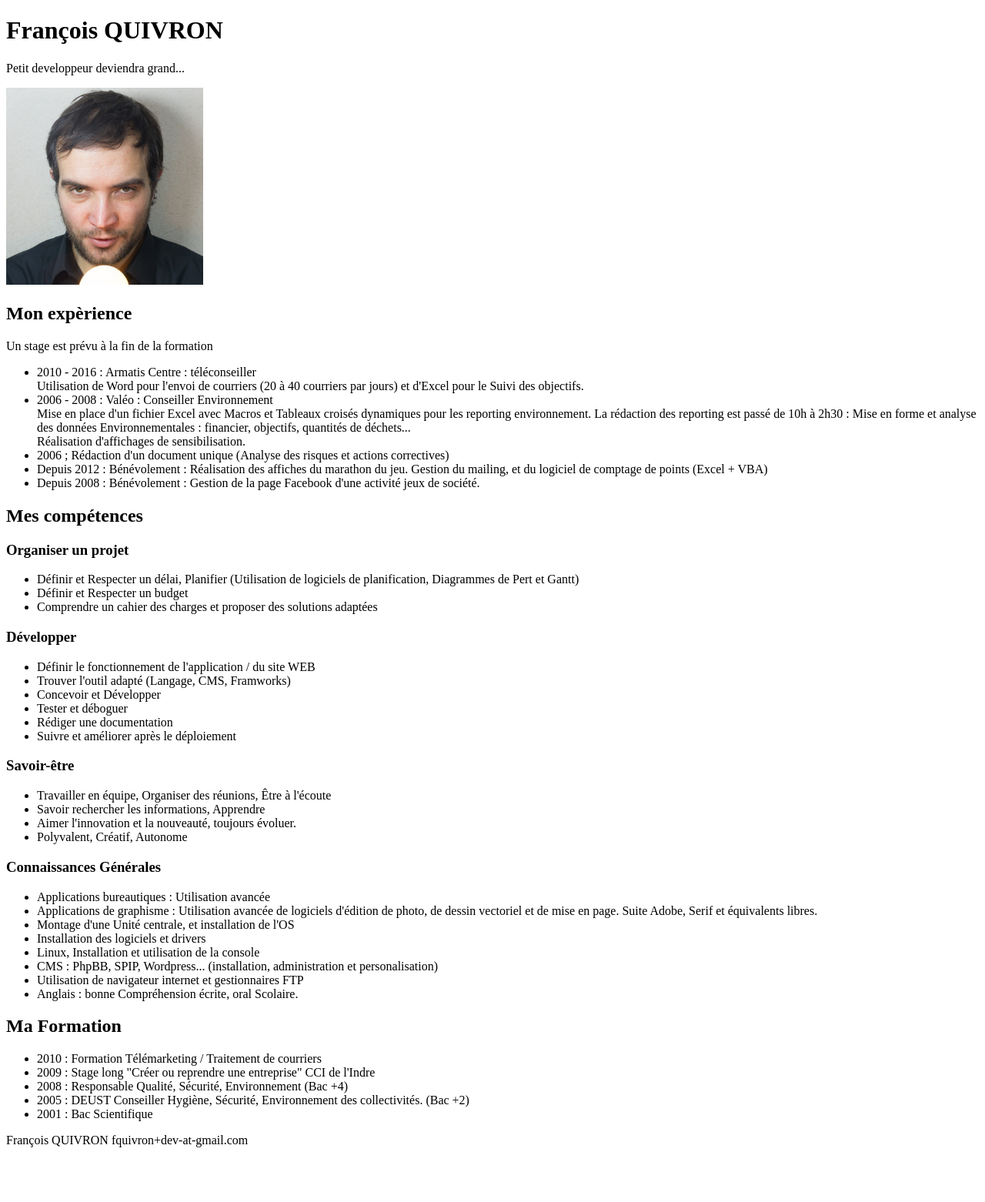
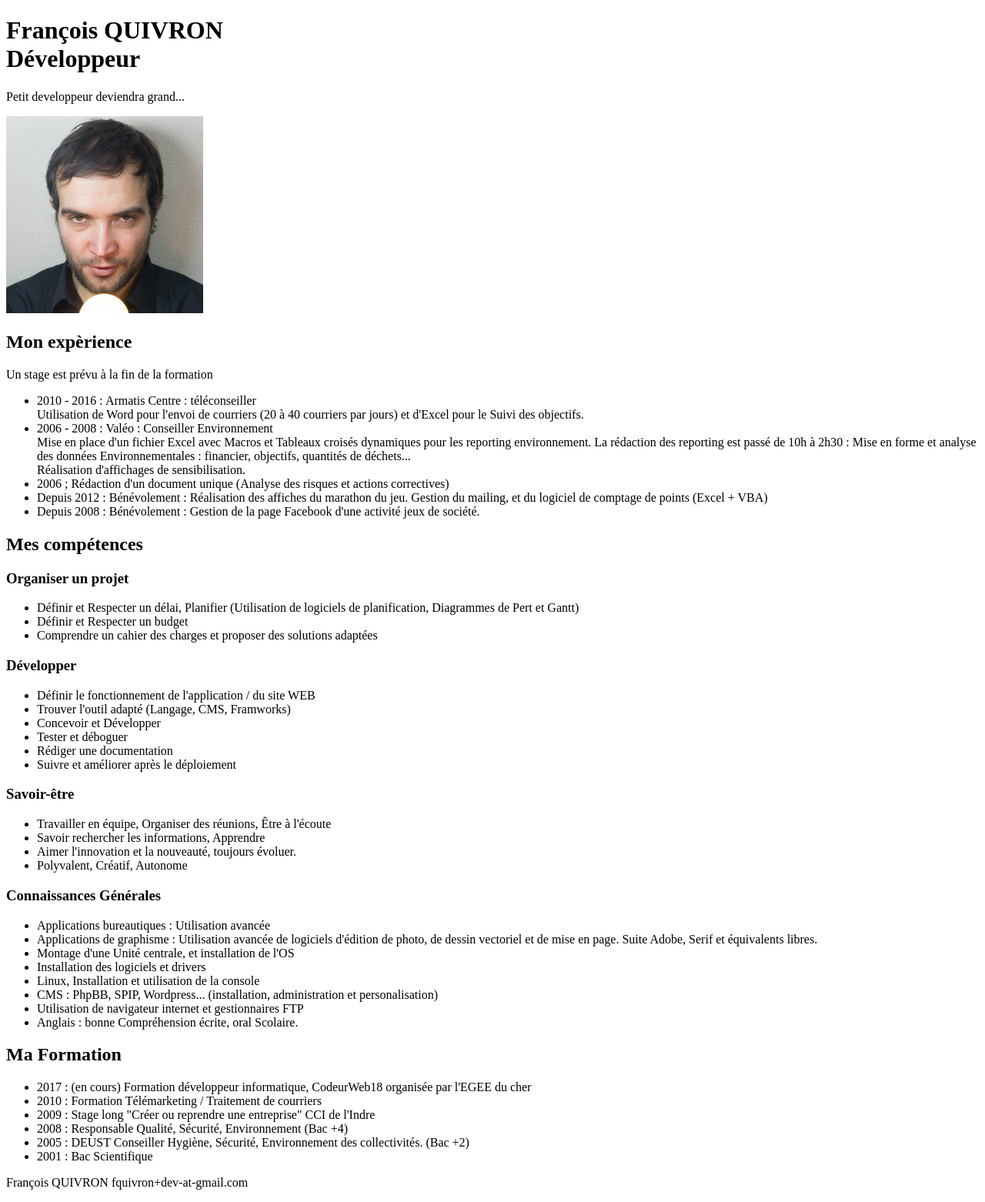
Before and after one commit to Fran-QUI/OC-Activit-HTML5-Semaine-1, a plain HTML site: page index.html in a window 1280 px wide. Shown: the whole page at 77% size. Before the commit the page ends 1507 px from the top, so only its background shows below. Drawn offline with Linux system fonts and the light colour scheme.

Commit message:
Ajout d'informations complémentaires

```diff
--- a/index.html
+++ b/index.html
@@ -8,7 +8,7 @@
   <body>
 
     <header>
-      <h1>François QUIVRON</h1>
+      <h1>François QUIVRON<br />Développeur</h1>
     </header>
 
     <main>
@@ -71,7 +71,8 @@
 
       <h2>Ma Formation</h2>
         <ul>
-          <li>2010 : Formation Télémarketing / Traitement de courriers</li>
+          <li>2017 : (en cours) Formation développeur informatique, CodeurWeb18 organisée par l'EGEE du cher
+          </li><li>2010 : Formation Télémarketing / Traitement de courriers</li>
           <li>2009 : Stage long "Créer ou reprendre une entreprise" CCI de l'Indre</li>
           <li>2008 : Responsable Qualité, Sécurité, Environnement (Bac +4)</li>
           <li>2005 : DEUST Conseiller Hygiène, Sécurité, Environnement des collectivités. (Bac +2)</li>
```
